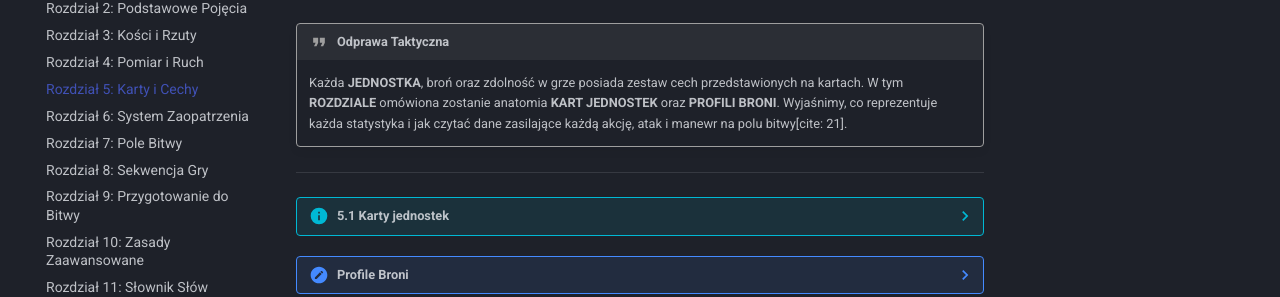
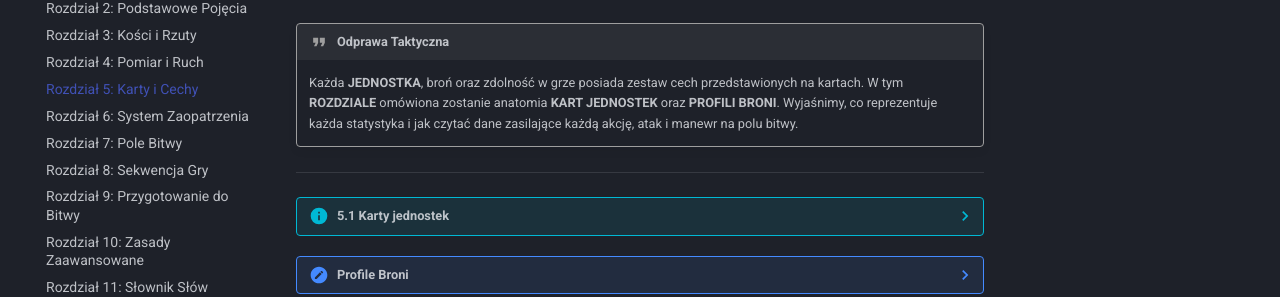
Before and after one commit to Ch3rryPL/sctmg_pl, an MkDocs documentation site: the page built from docs/zasady/rozdzial-5.md, in a window 1280 px wide. Shown: the part 205-502 px from the top of the page. Built offline with MkDocs 1.6.1 and Material for MkDocs 9.7.7, drawn with Linux system fonts in a browser that asks for light colours; some of the changed lines change nothing that is shown.

Commit message:
Remove citations from Chapter 5 text

```diff
--- a/docs/zasady/rozdzial-5.md
+++ b/docs/zasady/rozdzial-5.md
@@ -1,67 +1,67 @@
 # ROZDZIAŁ 5: KARTY I CECHY
 
 !!! quote "Odprawa Taktyczna"
-    Każda **JEDNOSTKA**, broń oraz zdolność w grze posiada zestaw cech przedstawionych na kartach. W tym **ROZDZIALE** omówiona zostanie anatomia **KART JEDNOSTEK** oraz **PROFILI BRONI**. Wyjaśnimy, co reprezentuje każda statystyka i jak czytać dane zasilające każdą akcję, atak i manewr na polu bitwy[cite: 21].
+    Każda **JEDNOSTKA**, broń oraz zdolność w grze posiada zestaw cech przedstawionych na kartach. W tym **ROZDZIALE** omówiona zostanie anatomia **KART JEDNOSTEK** oraz **PROFILI BRONI**. Wyjaśnimy, co reprezentuje każda statystyka i jak czytać dane zasilające każdą akcję, atak i manewr na polu bitwy.
 
 ---
 
 ??? info "5.1 Karty jednostek"
-    Każda **JEDNOSTKA** posiada kartę szczegółowo opisującą informacje potrzebne do użycia jej w grze[cite: 21].
+    Każda **JEDNOSTKA** posiada kartę szczegółowo opisującą informacje potrzebne do użycia jej w grze.
 
     * **Nazwa Jednostki**: Tożsamość oddziału.
-    * [cite_start]**Szybkość**: Maksymalna odległość w calach ("), o jaką **MODEL PROWADZĄCY** może się przemieścić w ramach akcji **RUCHU**[cite: 21].
+    * **SZYBKOŚĆ**: Maksymalna odległość w calach ("), o jaką **MODEL PROWADZĄCY** może się przemieścić w ramach akcji **RUCHU**.
         * *Wartości Rozdzielone (np. 4"/7")*: Użyj drugiej wartości, jeśli w **JEDNOSTCE** pozostał tylko jeden **MODEL**.
         * *Wartość Pusta (-)*: **JEDNOSTKA** nie może się poruszać ani zostać **UMIESZCZONA**.
-    * [cite_start]**Unik**: Drugorzędna cecha obronna używana podczas **RZUTU NA UNIK**[cite: 21, 33].
-    * [cite_start]**Pancerz**: **WARTOŚĆ DOCELOWA**, którą obrońca musi wyrzucić lub przekroczyć na **K6**, aby anulować trafienie[cite: 13, 21].
-    * [cite_start]**Punkty Życia (PŻ)**: Obrażenia, jakie musi otrzymać pojedynczy **MODEL**, zanim zostanie usunięty[cite: 21].
+    * **UNIK**: Drugorzędna cecha obronna używana podczas **RZUTU NA UNIK**.
+    * **PANCERZ**: **WARTOŚĆ DOCELOWA**, którą obrońca musi wyrzucić lub przekroczyć na **K6**, aby anulować trafienie.
+    * **PUNKTY ŻYCIA (PŻ)**: Obrażenia, jakie musi otrzymać pojedynczy **MODEL**, zanim zostanie usunięty.
     * **Osłony (np. 5A)**: Jeśli wartość nie jest pusta, **JEDNOSTKA** jest **OSŁONIĘTA**. Po przekroczeniu tego progu przez obrażenia, **JEDNOSTKA** traci ten status.
-    * [cite_start]**Rozmiar**: Kategoria wysokości używana do ustalania **LINII WZROKU** oraz interakcji z terenem[cite: 21, 31].
-    * **Profil Zaopatrzenia**: Łączy liczbę pozostałych **MODELI** z **AKTUALNĄ WARTOŚCIĄ ZAOPATRZENIA**. [cite_start]Używane podczas **ROZSTAWIENIA**, kontroli **ZNACZNIKÓW MISJI** oraz testów **ZERWANIA KONTAKTU**[cite: 21, 26, 28].
-    * [cite_start]**Pola Faz**: Zdolności specjalne dostępne w konkretnych fazach[cite: 47].
-    * [cite_start]**Tagi Bojowe i Frakcji**: **TAGI** określające przynależność i naturę fizyczną (np. **BIOLOGICZNE**)[cite: 7].
+    * **ROZMIAR**: Kategoria wysokości używana do ustalania **LINII WZROKU** oraz interakcji z terenem.
+    * **PROFIL ZAOPATRZENIA**: Łączy liczbę pozostałych **MODELI** z **AKTUALNĄ WARTOŚCIĄ ZAOPATRZENIA**. Używane podczas **ROZSTAWIENIA**, kontroli **ZNACZNIKÓW MISJI** oraz testów **ZERWANIA KONTAKTU**.
+    * **Pola Faz**: Zdolności specjalne dostępne w konkretnych fazach.
+    * **TAGI BOJOWE I FRAKCJI**: **TAGI** określające przynależność i naturę fizyczną (np. **BIOLOGICZNE**).
 
 ??? note "Profile Broni"
-    Każda broń jest przypisana do **FAZY NATARCIA** lub **FAZY WALKI**[cite: 35].
+    Każda broń jest przypisana do **FAZY SZTURMU** lub **FAZY WALKI**.
 
-    * **Zasięg**: Maksymalna odległość skuteczna. [cite_start]„E” oznacza **ZASIĘG ZWARCIA**, a skróty FT/BT oznaczają **WZORNIKI**[cite: 3, 38].
+    * **Zasięg**: Maksymalna odległość skuteczna. „E” oznacza **ZASIĘG ZWARCIA**, a skróty FT/BT oznaczają **WZORNIKI**.
     * **Cel**: Określa, co broń może trafić (**NAZIEMNE**, **LATAJĄCE** lub **WSZYSTKO**).
     * **Szybkostrzelność (RoA)**: Liczba kości rzucanych przez każdy strzelający **MODEL**.
-    * [cite_start]**Trafienie**: **WARTOŚĆ DOCELOWA** wymagana na **K6**[cite: 13].
-    * [cite_start]**Zryw**: **TAG BOJOWY** aktywujący wydajność **ZRYWU** oraz typ kości (**K3** lub **K6**)[cite: 3, 37].
-    * [cite_start]**Obrażenia**: Wartość obrażeń zadawanych przez każdą kość w Puli Obrażeń[cite: 36].
+    * **Trafienie**: **WARTOŚĆ DOCELOWA** wymagana na **K6**.
+    * **ZRYW**: **TAG BOJOWY** aktywujący wydajność **ZRYWU** oraz typ kości (**K3** lub **K6**).
+    * **Obrażenia**: Wartość obrażeń zadawanych przez każdą kość w Puli Obrażeń.
     * **Słowa Kluczowe**: Zasady specjalne, np. **PRZEBICIE** lub **BROŃ BOCZNA**.
 
 ??? info "5.2 Zasady specjalne i ulepszenia"
-    Rewers karty zawiera opcjonalne **ULEPSZENIA** dostępne podczas **TWORZENIA ARMII**[cite: 43].
+    Rewers karty zawiera opcjonalne **ULEPSZENIA** dostępne podczas **TWORZENIA ARMII**.
 
     * **Zamienniki (↑ DLA)**: Nowa broń całkowicie zastępuje oryginał.
-    * **Miejsce w Armii**: Gniazdo (np. **TRZON**) wymagane do wystawienia **JEDNOSTKI**[cite: 22].
-    * **Podstawka**: Wymagana średnica podstawki dla **MODELU**[cite: 5].
+    * **MIEJSCE W ARMII**: Gniazdo (np. **TRZON**) wymagane do wystawienia **JEDNOSTKI**.
+    * **Podstawka**: Wymagana średnica podstawki dla **MODELU**.
 
 ??? tip "5.3 Karty taktyczne"
-    **KARTY TAKTYCZNE** to zasoby strategiczne kupowane za **GAZ WESPAN**[cite: 22].
+    **KARTY TAKTYCZNE** to zasoby strategiczne kupowane za **GAZ WESPAN**.
 
     * **Unikalność**: Ograniczenie do jednej kopii w armii.
-    * **Zasoby**: Ilość generowana (np. **PUNKTY DOWODZENIA**, **BIOMASA**, **ENERGIA PSI**), gdy karta zostanie **WYCZERPANA** zamiast użycia zdolności[cite: 23, 50].
-    * **Miejsca w Armii**: Dodatkowe gniazda organizacji odblokowywane dla armii[cite: 22].
+    * **Zasoby**: Ilość generowana (np. **PD**, **BM**, **EP**), gdy karta zostanie poddana **WYCZERPANIU** zamiast użycia zdolności.
+    * **MIEJSCA W ARMII**: Dodatkowe gniazda organizacji odblokowywane dla armii.
 
 ??? info "5.4 Karty frakcji"
-    Fundament armii określający doktrynę i dostępne siły. Każda armia musi zawierać dokładnie jedną **KARTĘ FRAKCJI**[cite: 23].
+    Fundament armii określający doktrynę i dostępne siły. Każda armia musi zawierać dokładnie jedną **KARTĘ FRAKCJI**.
 
-    * **Początkowe Miejsca w Armii**: Gniazda zapewniane bazowo (np. 3x **TRZON**, 1x **BOHATER**).
-    * **Zasoby**: Typ i wartość zasobów generowanych przez frakcję[cite: 23].
+    * **Początkowe MIEJSCA W ARMII**: Gniazda zapewniane bazowo (np. 3x **TRZON**, 1x **BOHATER**).
+    * **Zasoby**: Typ i wartość zasobów generowanych przez frakcję.
 
 ??? note "5.5 Karty misji"
-    Definiują cel konfliktu i sposób zdobywania **PUNKTÓW ZWYCIĘSTWA**. Wybierane podczas **DRAFTU**[cite: 24, 44].
+    Definiują cel konfliktu i sposób zdobywania **PUNKTÓW ZWYCIĘSTWA**. Wybierane podczas **DRAFTU**.
 
-    * **Początkowe Zaopatrzenie**: Pula dostępna w 1. Rundzie[cite: 27].
-    * **Eskalacja**: Wartość, o jaką pula rośnie co Rundę[cite: 27].
-    * **Parametry**: Instrukcje przygotowania i stany **ZNACZNIKÓW MISJI**[cite: 24, 29].
+    * **Początkowe ZAOPATRZENIE**: Pula dostępna w 1. Rundzie.
+    * **Eskalacja**: Wartość, o jaką pula rośnie co Rundę.
+    * **Parametry**: Instrukcje przygotowania i stany **ZNACZNIKÓW MISJI**.
 
 ??? note "5.6 Karty Rozstawienia"
-    Określają geometrię wojny i punkty wejścia na stół[cite: 24].
+    Określają geometrię wojny i punkty wejścia na stół.
 
-    * **Krawędzie Wejścia**: Miejsca, z których wchodzą **JEDNOSTKI** z **REZERW**[cite: 24].
+    * **Krawędzie Wejścia**: Miejsca, z których wchodzą **JEDNOSTKI** z **REZERW**.
     * **Strefa Wpływów**: Obszar 6" od krawędzi, gdzie wróg nie może kończyć **ROZSTAWIENIA** z **REZERW**.
-    * **Koordynaty**: Dokładne miejsca rozmieszczenia numerowanych **ZNACZNIKÓW MISJI**[cite: 24].
+    * **Koordynaty**: Dokładne miejsca rozmieszczenia numerowanych **ZNACZNIKÓW MISJI**.
```
